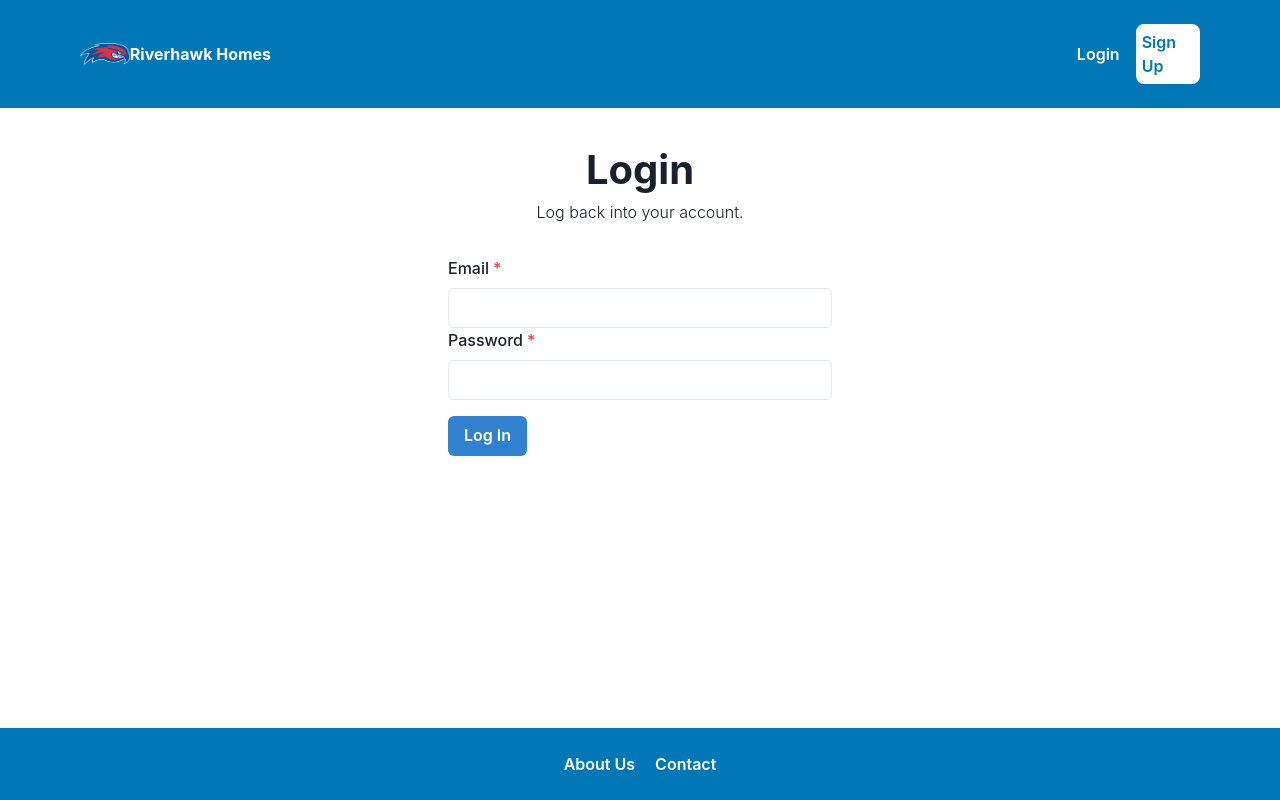
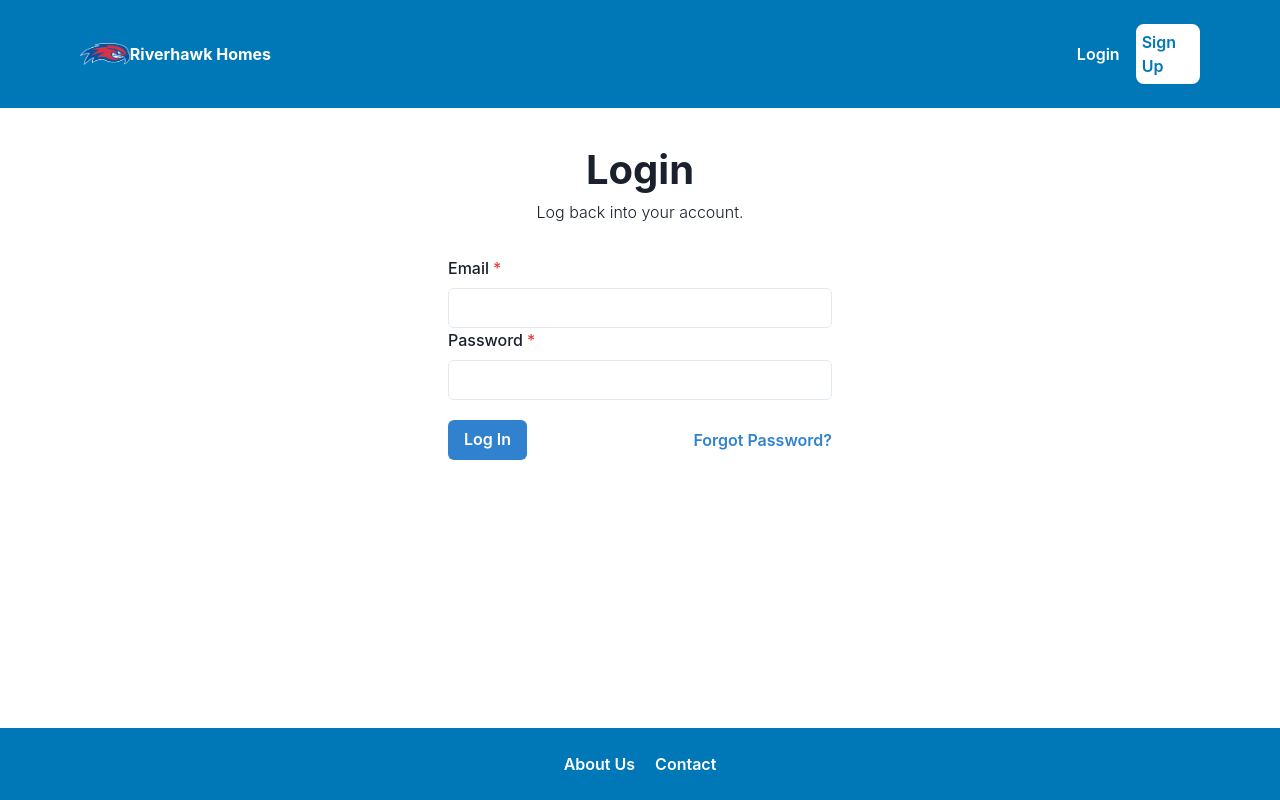
Before and after one commit to anthonyliang-8/riverhawk-homes, a React (Vite) app: page /login in a window 1280 px wide. Built offline with nearby package versions, Linux system fonts and the light colour scheme; no server answers.

Commit message:
added forgot password feature

```diff
--- a/src/pages/Login.jsx
+++ b/src/pages/Login.jsx
@@ -13,7 +13,7 @@ import {
 } from "@chakra-ui/react";
 import { auth } from "../Firebase";
 import { useNavigate } from "react-router-dom";
-import { signInWithEmailAndPassword, onAuthStateChanged } from "firebase/auth";
+import { signInWithEmailAndPassword, onAuthStateChanged, sendPasswordResetEmail } from "firebase/auth";
 
 function Login() {
   const [email, setEmail] = useState("");
@@ -64,6 +64,40 @@ function Login() {
     }
   };
 
+  // function to handle password reset
+  const handleResetPassword = async () => {
+    if (!email) {
+      toast({
+        title: "Error",
+        description: "Please enter your email address to reset your password.",
+        status: "error",
+        duration: 3000,
+        isClosable: true,
+      });
+      return;
+    }
+    try {
+      await sendPasswordResetEmail(auth, email);
+      toast({
+        title: "Email sent!",
+        description: "A link to reset your password if your email address exists.",
+        status: "success",
+        duration: 3000,
+        isClosable: true,
+      });
+    } catch (error) {
+      setError(error.message);
+      toast({
+        title: "Failed to Reset Password.",
+        description: error.message,
+        status: "error",
+        duration: 3000,
+        isClosable: true,
+      });
+    }
+  };
+
+
   return (
     <Box boxSize={'sm'} margin={'auto auto'} mt={'2em'} mb={'2em'}>
       <Box mb={"2em"}>
@@ -97,9 +131,14 @@ function Login() {
               onChange={(e) => setPassword(e.target.value)}
             />
           </FormControl>
-          <Button mt={4} colorScheme="blue" type="submit" isLoading={isLoading}>
-            Log In
-          </Button>
+          <Box display={'flex'} alignItems={'center'} mt={5} justifyContent={'space-between'}>
+            <Button colorScheme="blue" type="submit" isLoading={isLoading}>
+              Log In
+            </Button>
+            <Button variant="link" onClick={handleResetPassword} colorScheme="blue">
+              Forgot Password?
+            </Button>
+          </Box>
           {error && <FormErrorMessage>{error}</FormErrorMessage>}
         </form>
       )}
--- a/src/pages/ProfilePage.jsx
+++ b/src/pages/ProfilePage.jsx
@@ -134,7 +134,7 @@ const ProfilePage = () => {
               </Button>
             </form>
             ) : (
-            <Button ml={4} size="xs" type="button" colorScheme="teal"
+            <Button ml={4} size="xs" type="button" colorScheme="blue"
               onClick={() => setHideNameForm(false)}>
               Change Name
             </Button>
@@ -147,7 +147,7 @@ const ProfilePage = () => {
       </Box>
 
       <Button mx="auto" mt={4} type="button"
-        colorScheme="teal" onClick={handleLogout} isLoading={isLoading}>
+        colorScheme='blue' onClick={handleLogout} isLoading={isLoading}>
           Logout
       </Button>
     </Box>
```
